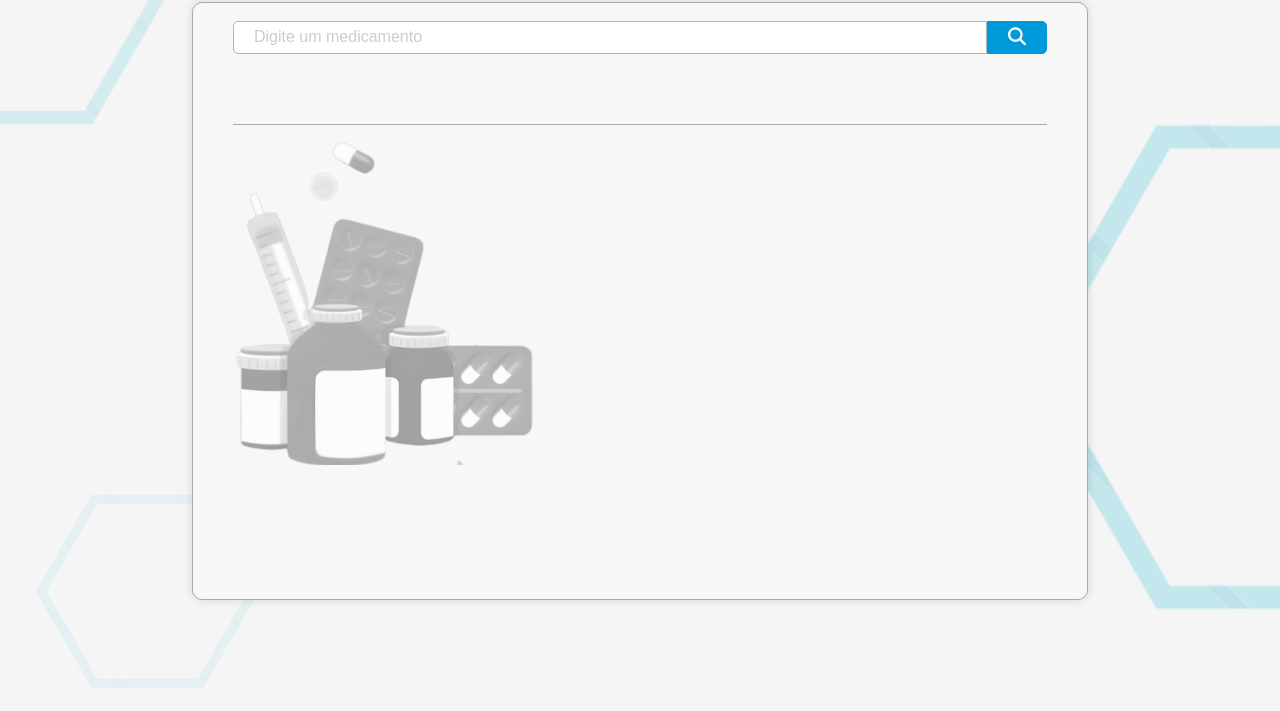
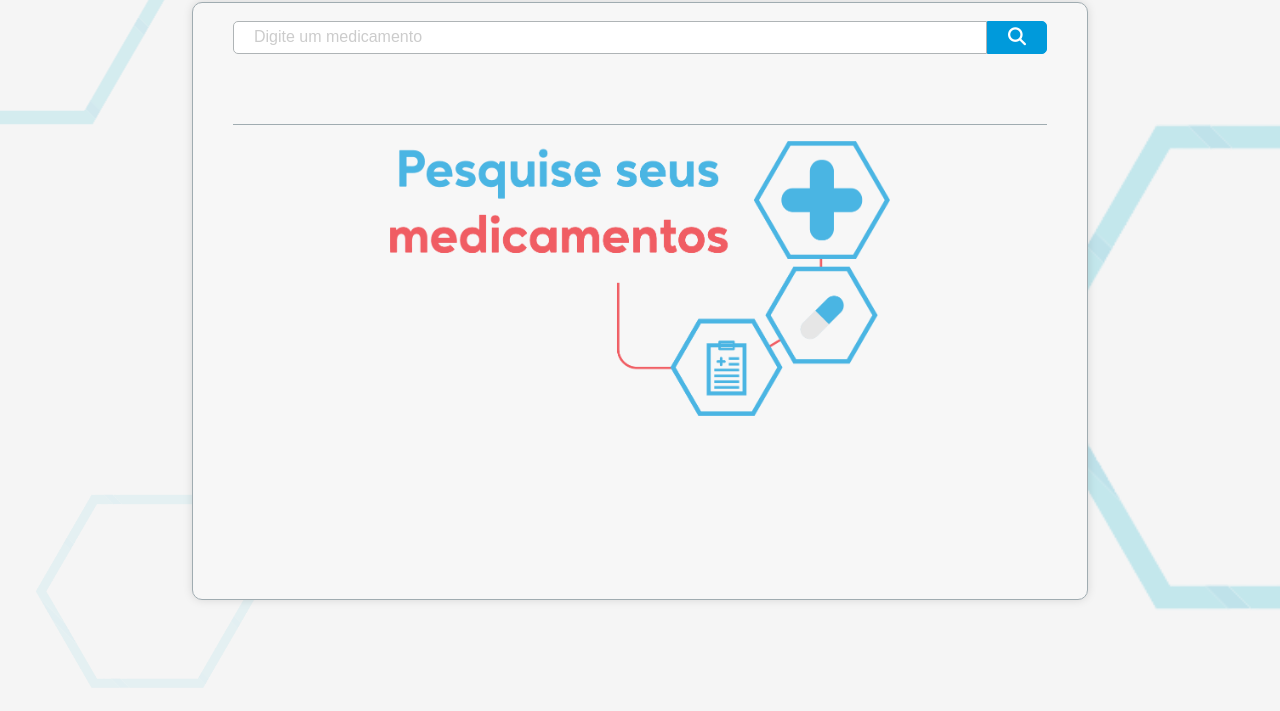
Before and after one commit to LuizH64/bulando, a plain HTML site: page index.html in a window 1280 px wide. Shown: the part 89-800 px from the top of the page. Drawn offline with Linux system fonts and the light colour scheme.

Commit message:
Colocando outra imagem

```diff
--- a/index.html
+++ b/index.html
@@ -35,7 +35,9 @@
         <ul id="medicines">
         </ul>
 
-        <img id="medicines-img" src="./images/medicines.png" />
+        <div id="no-result-img-wrapper">
+            <img src="./images/no-result.png" width='500px' />
+        </div>
 
         <section id="result">
             <h1>Resultado</h1>
--- a/styles.scss
+++ b/styles.scss
@@ -186,3 +186,8 @@ body {
         border-radius: 10px;
     }
 }
+
+#no-result-img-wrapper {
+    text-align: center;
+    opacity: 0.7;
+}
```
Also changed, not shown: images/medicines.png (deleted), images/no-result.png (added), styles.css.
